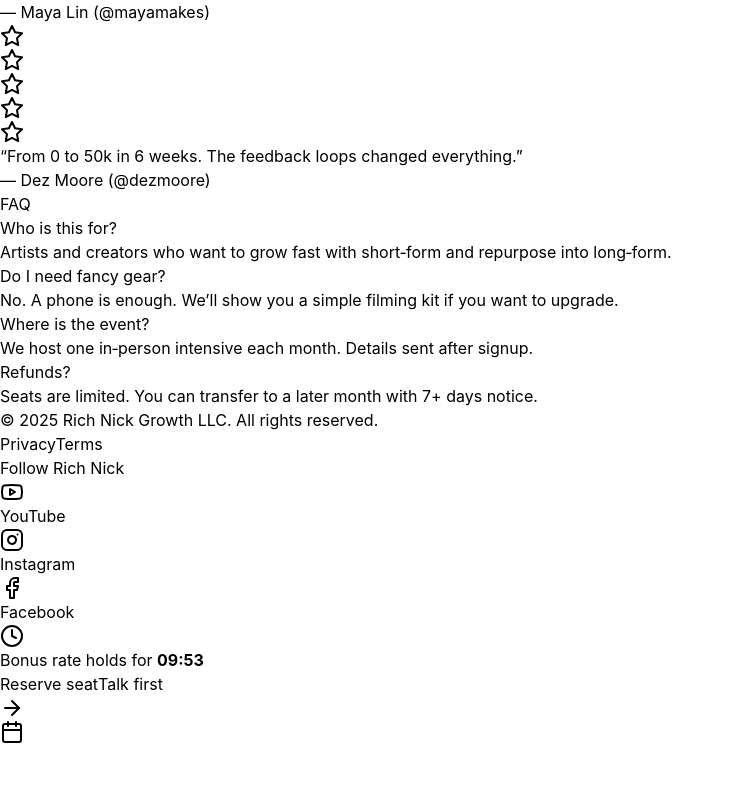
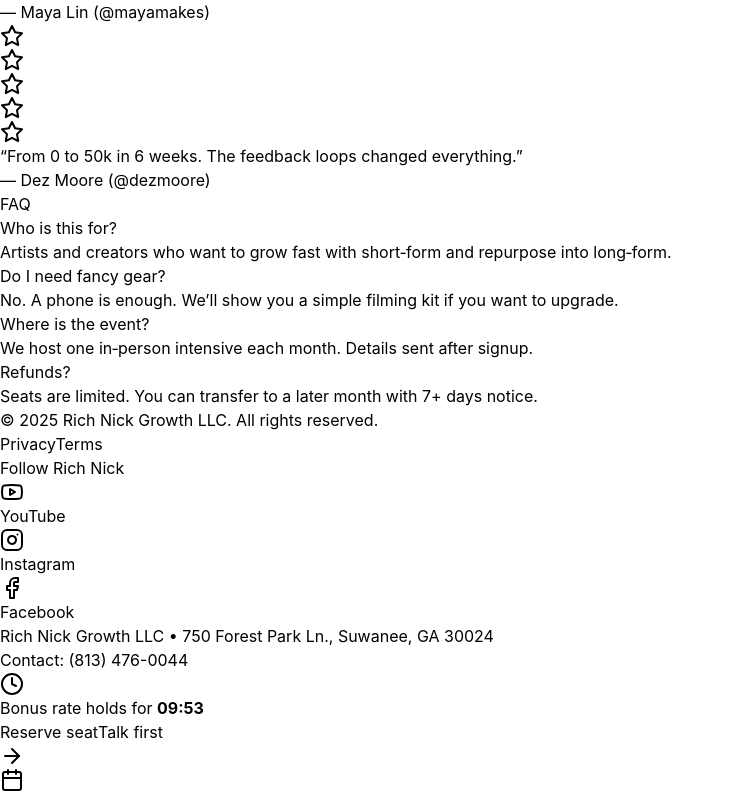
Before and after one commit to bdaniels013/rnlanding, a React (Vite) app: page / in a window 1280 px wide. Shown: the part 4459-5251 px from the top of the page, without its empty margins (0-729 px from the left). Before the commit the page ends 5203 px from the top, so only its background shows below. Built offline with nearby package versions, Linux system fonts and the light colour scheme; no server answers.

Commit message:
chore: Add business address and contact to footer and checkout pages

```diff
--- a/public/checkout/index.html
+++ b/public/checkout/index.html
@@ -118,5 +118,8 @@
         window.location.href = `/api/payment-cloud/hpp/start?${params}`;
       });
     </script>
+    <div style="max-width:880px;margin:16px auto 32px;padding:0 20px;color:#9aa; font-size:11px;">
+      <div>Rich Nick Growth LLC • 750 Forest Park Ln., Suwanee, GA 30024 • (813) 476-0044</div>
+    </div>
   </body>
   </html>
--- a/src/RichNickLanding.jsx
+++ b/src/RichNickLanding.jsx
@@ -695,6 +695,12 @@ function Footer() {
             </a>
           </div>
         </div>
+
+        {/* Business address and contact */}
+        <div className="mt-6 text-[11px] leading-relaxed text-white/40">
+          <div>Rich Nick Growth LLC • 750 Forest Park Ln., Suwanee, GA 30024</div>
+          <div>Contact: (813) 476-0044</div>
+        </div>
       </div>
     </footer>
   );
```
Also changed, not shown: public/secure-checkout/index.html (+5 -2 lines).
